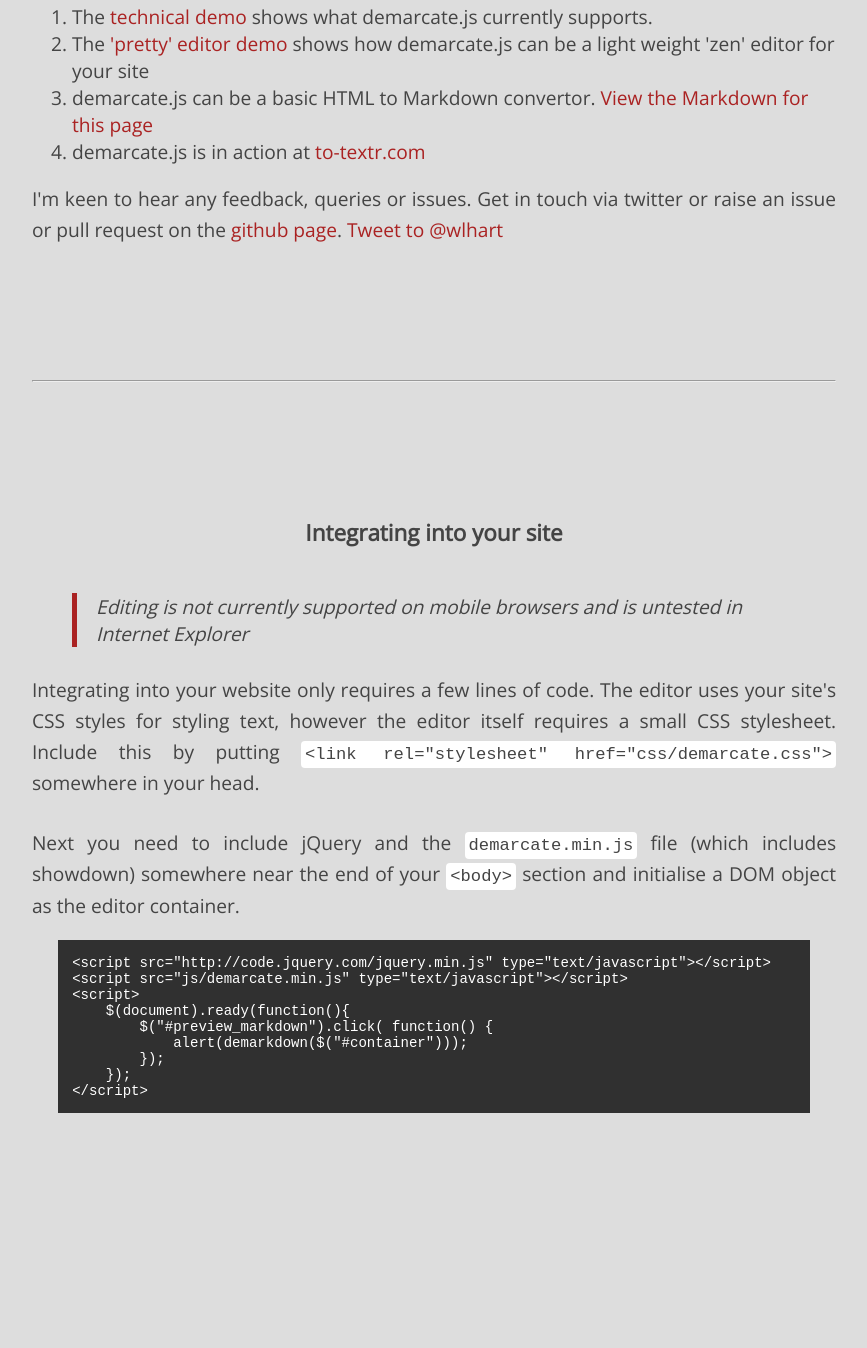
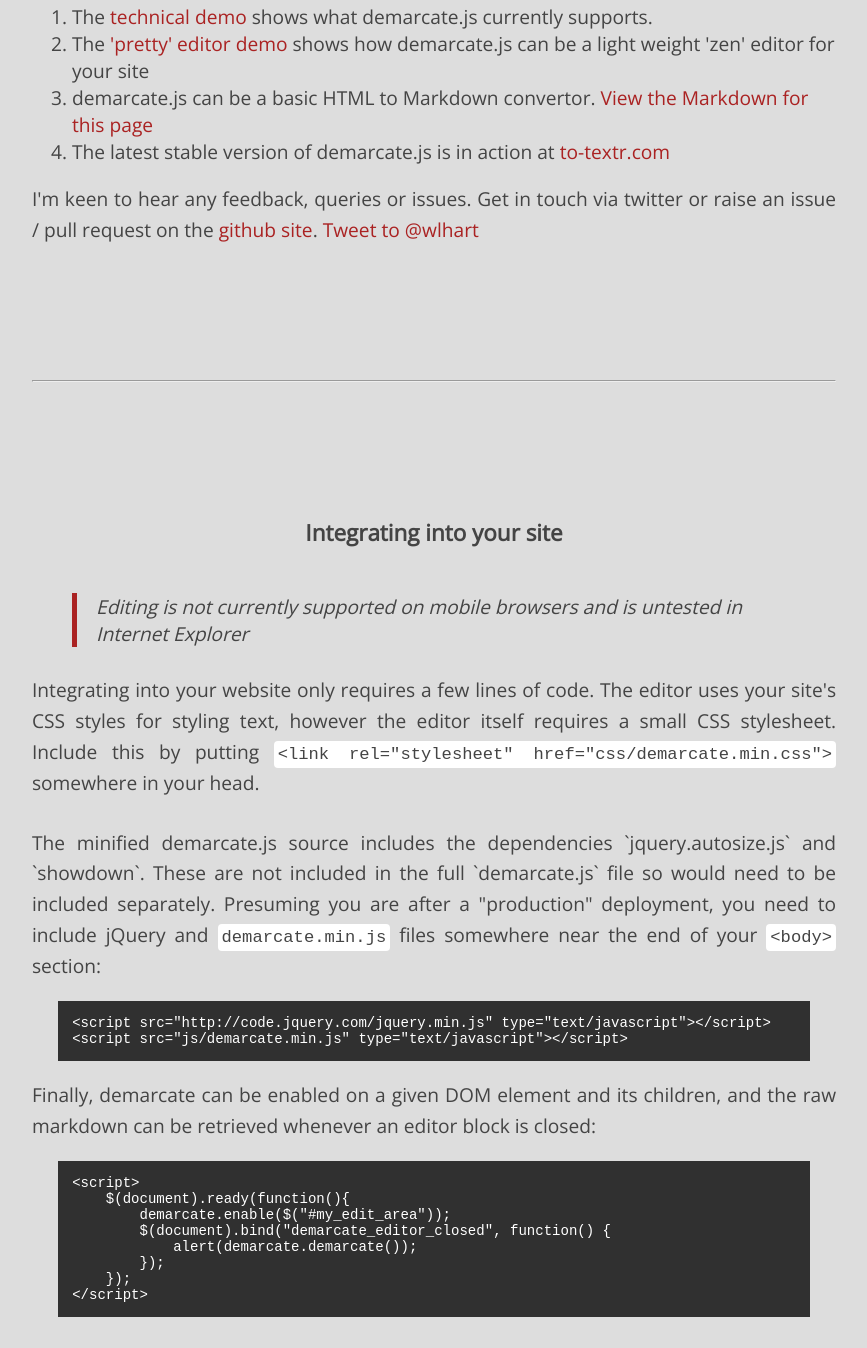
Before and after one commit to will-hart/demarcate.js, a plain HTML site: page index.html in a window 1280 px wide. Shown: the part 872-2220 px from the top of the page, without its empty margins (206-1073 px from the left). Before the commit the page ends 2050 px from the top, so only its background shows below. Drawn offline with nearby package versions, Linux system fonts and the light colour scheme.

Commit message:
Update pages

```diff
--- a/index.html
+++ b/index.html
@@ -55,12 +55,12 @@
                     demarcate.js can be a basic HTML to Markdown convertor. <a href="#" id="preview_markdown">View the Markdown for this page</a>
                 </li>
                 <li>
-                    demarcate.js is in action at <a href="http://to-textr.com">to-textr.com</a>
+                    The latest stable version of demarcate.js is in action at <a href="http://to-textr.com">to-textr.com</a>
                 </li>
             </ol>
             <p>
-                I'm keen to hear any feedback, queries or issues.  Get in touch via twitter or raise an issue or pull request on the
-                <a href="https://github.com/will-hart/demarcate.js">github page</a>.
+                I'm keen to hear any feedback, queries or issues.  Get in touch via twitter or raise an issue / pull request on the
+                <a href="https://github.com/will-hart/demarcate.js">github site</a>.
                 <a href="https://twitter.com/intent/tweet?screen_name=wlhart&text=%23demarcatejs" class="twitter-mention-button" data-related="wlhart">Tweet to @wlhart</a>
                 <script>!function(d,s,id){var js,fjs=d.getElementsByTagName(s)[0];if(!d.getElementById(id)){js=d.createElement(s);js.id=id;js.src="//platform.twitter.com/widgets.js";fjs.parentNode.insertBefore(js,fjs);}}(document,"script","twitter-wjs");</script>
             </p>
@@ -73,20 +73,30 @@
             <p>
                 Integrating into your website only requires a few lines of code.  The editor uses your site's CSS styles for styling text,
                 however the editor itself requires a small CSS stylesheet.  Include this by putting
-                <code>&lt;link rel="stylesheet" href="css/demarcate.css"&gt;</code>
+                <code>&lt;link rel="stylesheet" href="css/demarcate.min.css"&gt;</code>
                 somewhere in your head.
             </p>
 
             <p>
-                Next you need to include jQuery and the <code>demarcate.min.js</code> file (which includes showdown) somewhere near
-                the end of your <code>&lt;body&gt;</code> section and initialise a DOM object as the editor container.
+                The minified demarcate.js source includes the dependencies `jquery.autosize.js` and `showdown`.
+                These are not included in the full `demarcate.js` file so would need to be included separately.
+                Presuming you are after a "production" deployment, you need to include jQuery and <code>demarcate.min.js</code>
+                files somewhere near the end of your <code>&lt;body&gt;</code> section:
             </p>
+
             <pre>&lt;script src="http://code.jquery.com/jquery.min.js" type="text/javascript"&gt;&lt;/script&gt;
-&lt;script src="js/demarcate.min.js" type="text/javascript"&gt;&lt;/script&gt;
-&lt;script&gt;
+&lt;script src="js/demarcate.min.js" type="text/javascript"&gt;&lt;/script&gt;</pre>
+
+            <p>
+                Finally, demarcate can be enabled on a given DOM element and its children, and the raw markdown
+                can be retrieved whenever an editor block is closed:
+            </p>
+
+            <pre>&lt;script&gt;
     $(document).ready(function(){
-        $("#preview_markdown").click( function() {
-            alert(demarkdown($("#container")));
+        demarcate.enable($("#my_edit_area"));
+        $(document).bind("demarcate_editor_closed", function() {
+            alert(demarcate.demarcate());
         });
     });
 &lt;/script&gt;</pre>
```
Also changed, not shown: editor.html (+2 -2 lines).
